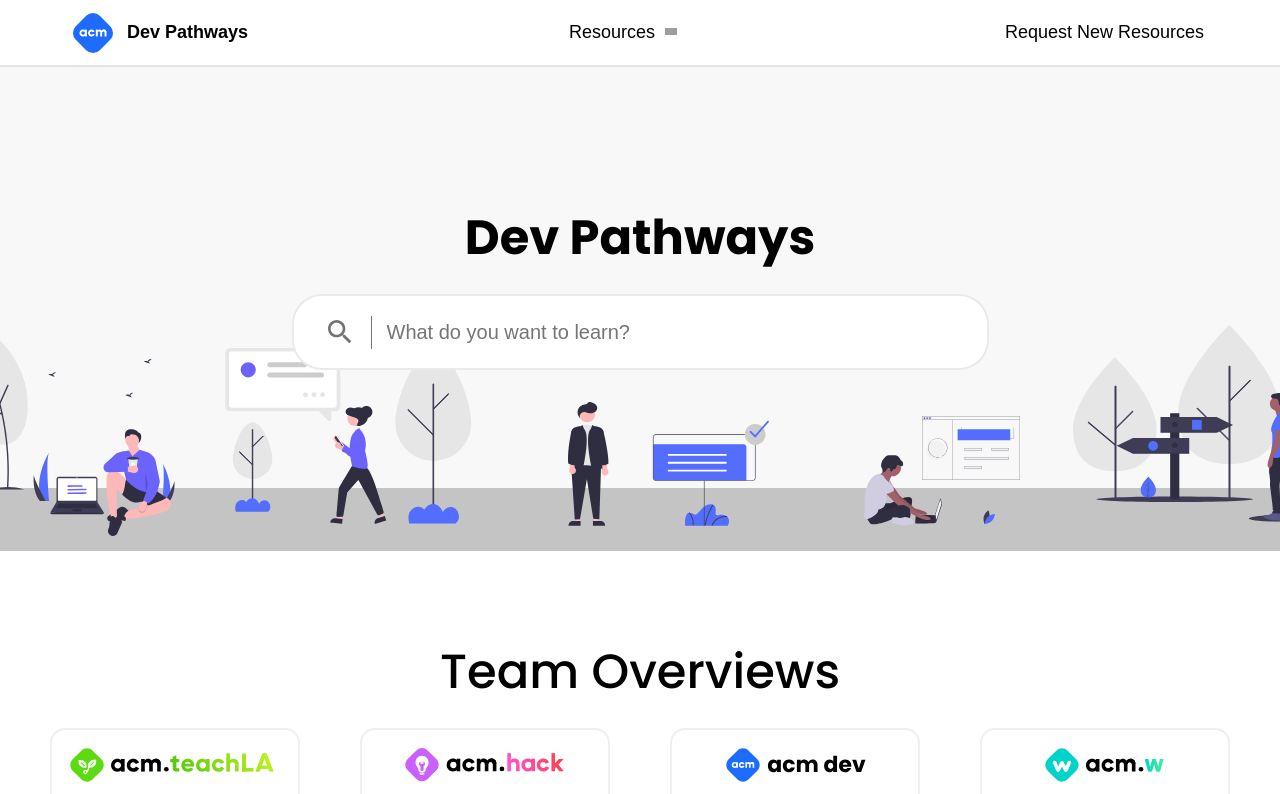
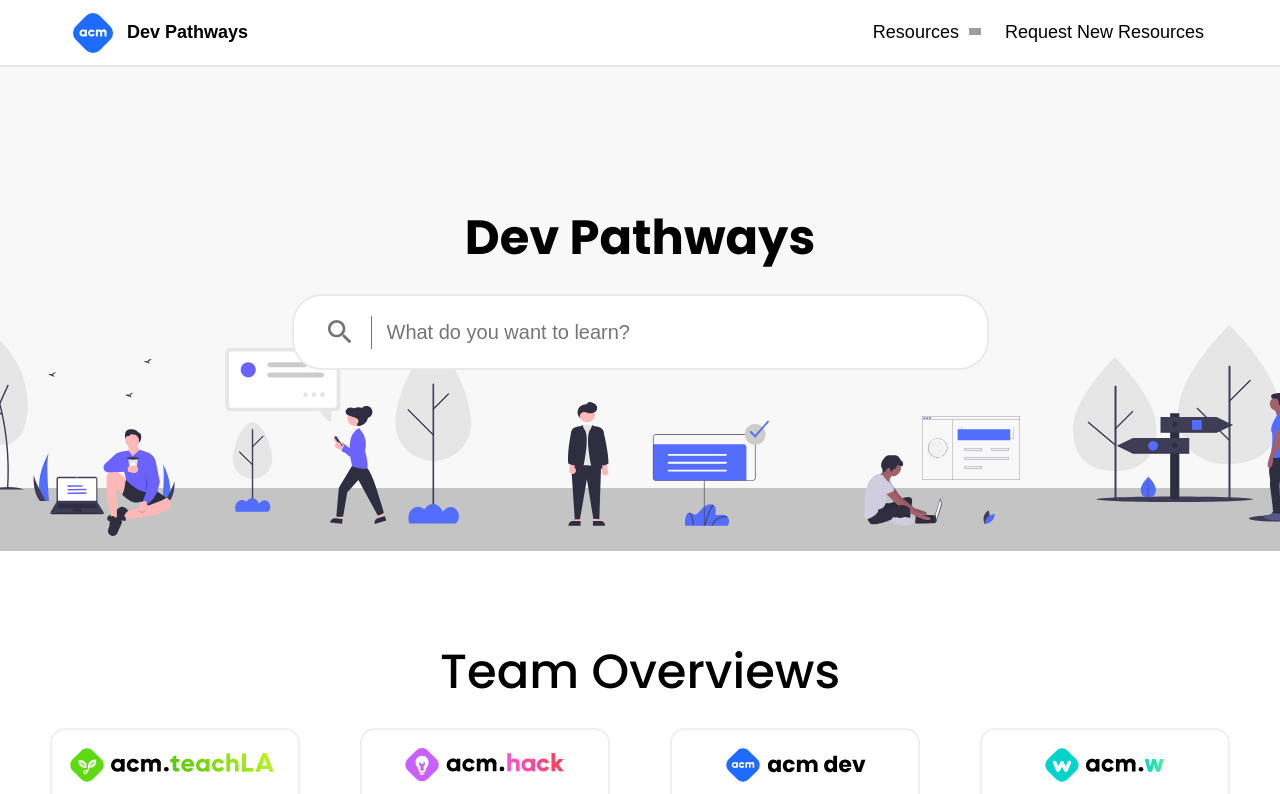
Before and after one commit to uclaacm/dev-pathways, a React (Create React App) app: page / in a window 1280 px wide. Shown: the top 794 px of the page. Built offline with nearby package versions, Linux system fonts and the light colour scheme; grey boxes are pictures that could not be loaded.

Commit message:
Add button group

```diff
--- a/src/components/NavBar/NavBar.css
+++ b/src/components/NavBar/NavBar.css
@@ -11,6 +11,10 @@
     margin-bottom: 2px;
 }
 
+.nav-btn-group {
+    display: flex;
+}
+
 .element-container {
     display: flex;
     align-items: center;
--- a/src/components/NavBar/NavBar.js
+++ b/src/components/NavBar/NavBar.js
@@ -22,6 +22,7 @@ const NavBar = () => {
                         alt="acm logo"
                         onClick={() => navigate("/")} />
                 </div>
+                <div className="nav-btn-group">
                     <div className="element-container">
                         <DropDownButton
                             text="Resources"
@@ -36,6 +37,7 @@ const NavBar = () => {
                             />
                     </div>
                 </div>
+            </div>
             {isMenuExpanded ? <DropDownMenu resources={resources}/> : null}
         </div>
     );
```
Lines whose indentation alone changed are shown as unchanged.
